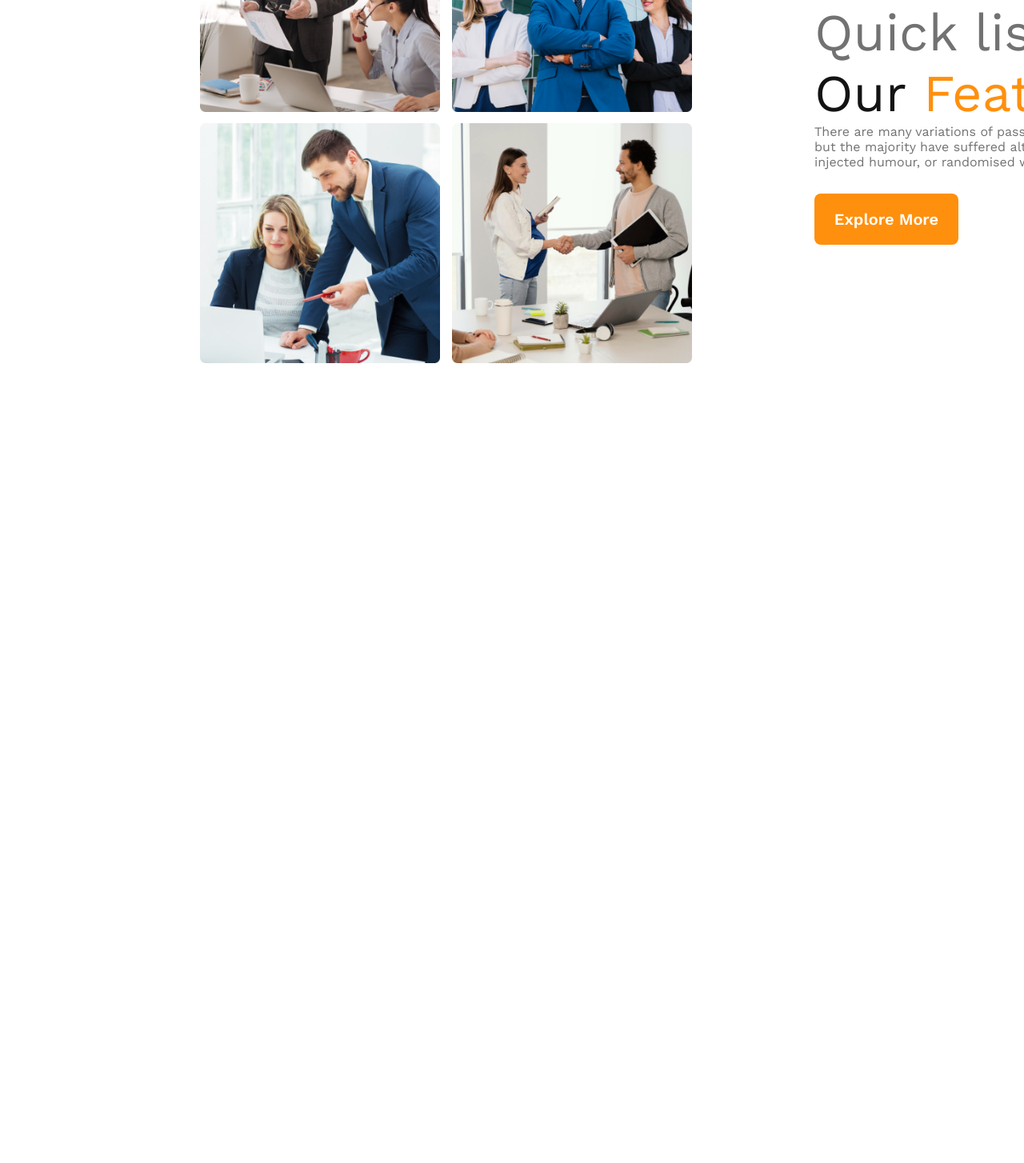
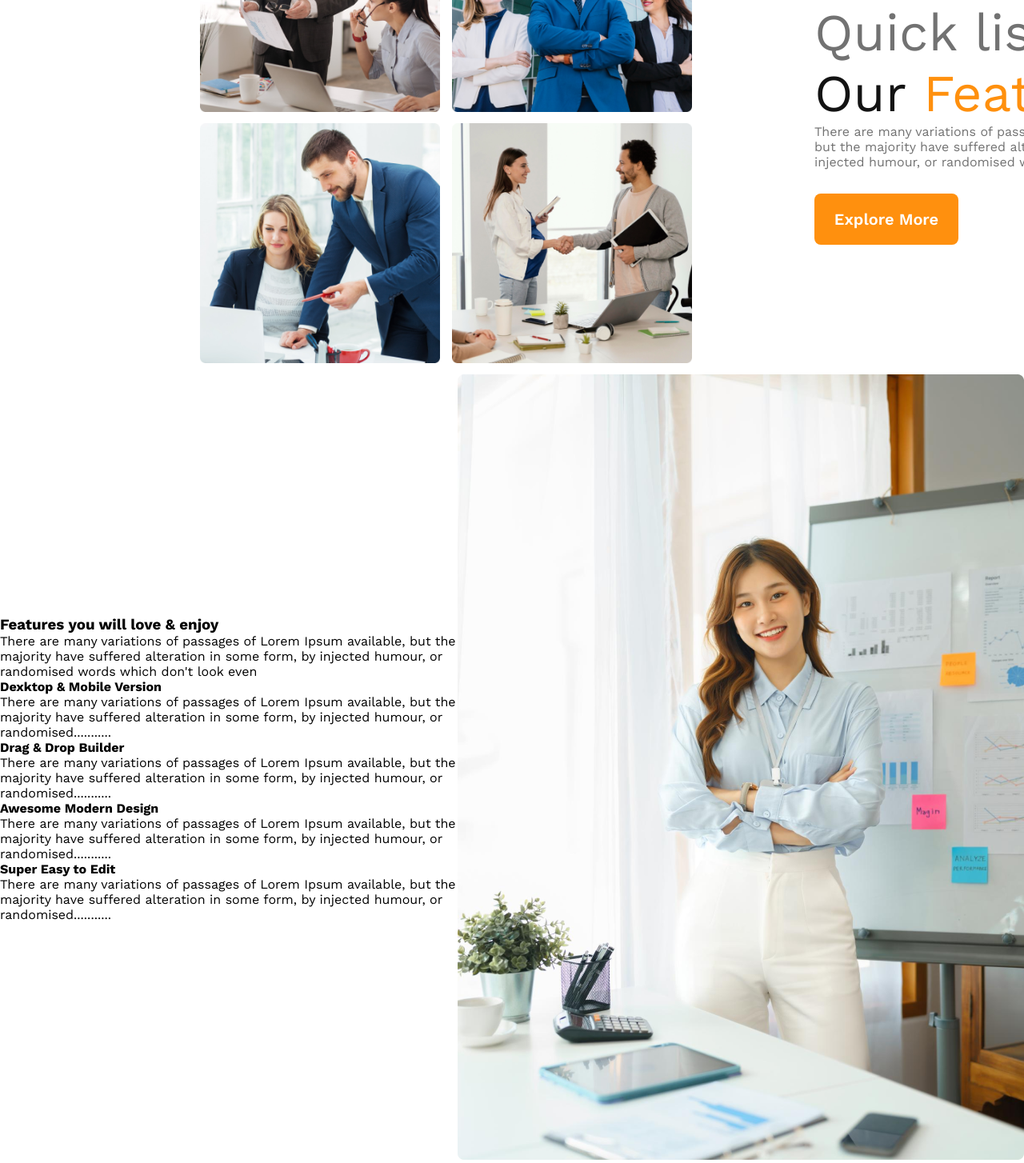
Before and after one commit to amal980/g3-responsive-website, a plain HTML site: page index.html in a window 1280 px wide. Shown: the part 1482-2936 px from the top of the page at 80% size. Before the commit the page ends 1950 px from the top, so only its background shows below. Drawn offline with nearby package versions, Linux system fonts and the light colour scheme.

Commit message:
added next file

```diff
--- a/index.html
+++ b/index.html
@@ -49,6 +49,43 @@
                      <button class="btn-primary">Explore More</button>
             </div>
         </section>
+        <section>
+            <div class="skills-description-area">
+                <div class="skill-description">
+                    <h3 class="skill-titel">Features you will love & enjoy</h3>
+                    <p class="skill-dokument">There are many variations of passages of Lorem Ipsum available,
+                         but the majority have suffered alteration in some form, by
+                         injected humour, or randomised words which don't look even</p>
+                         <div class="skills">
+                            <h4>Dexktop & Mobile Version</h4>
+                            <p>There are many variations of passages of Lorem Ipsum available,
+                                 but the majority have suffered alteration in some form,
+                                  by injected humour, or randomised...........</p>
+                         </div>
+                         <div class="skills">
+                            <h4>Drag & Drop Builder</h4>
+                            <p>There are many variations of passages of Lorem Ipsum available,
+                                but the majority have suffered alteration in some form,
+                                 by injected humour, or randomised...........</p>
+                         </div>
+                         <div class="skills">
+                            <h4>Awesome Modern Design</h4>
+                            <p>There are many variations of passages of Lorem Ipsum available,
+                                but the majority have suffered alteration in some form,
+                                 by injected humour, or randomised...........</p>
+                         </div>
+                         <div class="skills">
+                            <h4>Super Easy to Edit</h4>
+                            <p>There are many variations of passages of Lorem Ipsum available,
+                                but the majority have suffered alteration in some form,
+                                 by injected humour, or randomised...........</p>
+                         </div>
+                </div>
+                <div class="skill-images">
+                    <img src="images/architect.png" alt="">
+                </div>
+            </div>
+        </section>
 
     </main>
     <footer>
--- a/styles/architect.css
+++ b/styles/architect.css
@@ -118,6 +118,10 @@ li a{
     color: #727272;
     margin-bottom: 30px;
 }
+.skills-description-area{
+    display: flex;
+    align-items: center;
+}
 /* Extra small devices (phones, less than 768px) */
 @media screen and (max-width:768px){
     header{
```
